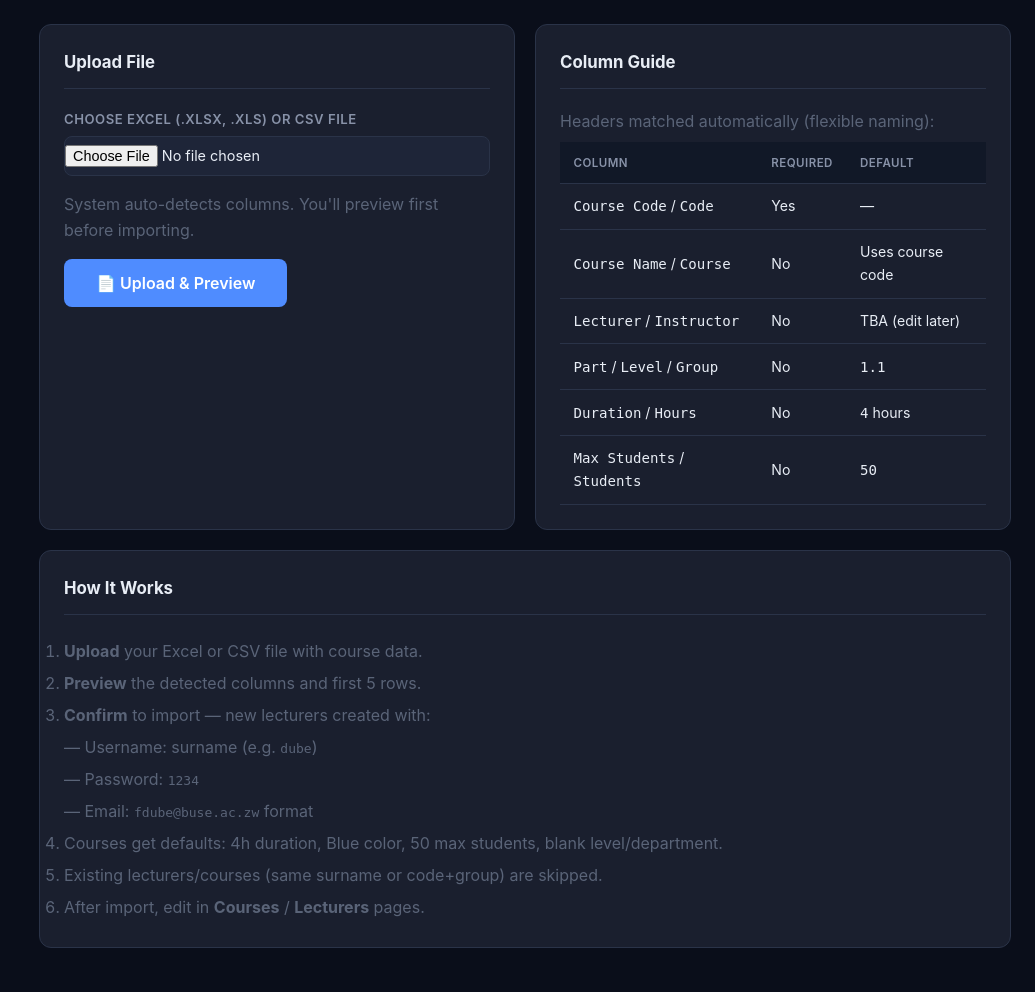
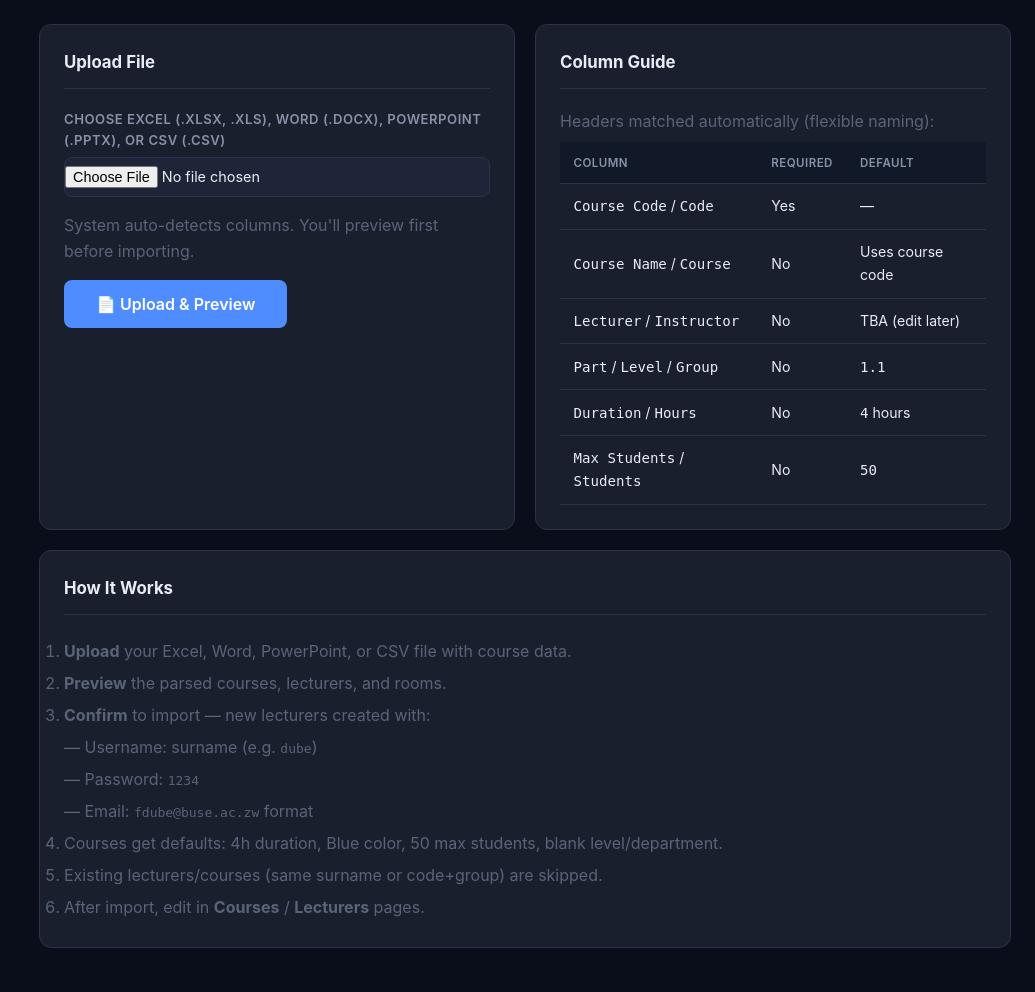
Before and after one commit to Tascar600/uni-tablepro, a Python web app: template timetable_system/templates/admin_upload.html in a window 1280 px wide. Shown: the whole page, without its empty margins (245-1280 px from the left). Run offline with Jinja, Linux system fonts and the light colour scheme; the template is opened without the code that fills it, so the values that code supplies are empty.

Commit message:
Fix template preview, add CSV support, fix error handling

```diff
--- a/timetable_system/templates/admin_upload.html
+++ b/timetable_system/templates/admin_upload.html
@@ -1,7 +1,7 @@
 {% extends "base.html" %}
 {% block title %}Upload Documents - MyBuse Course Timetable{% endblock %}
 {% block page_title %}Upload Documents{% endblock %}
-{% block page_subtitle %}Import courses and lecturers from Excel or CSV{% endblock %}
+{% block page_subtitle %}Import courses and lecturers from Excel, Word, PowerPoint, or CSV{% endblock %}
 
 {% block content %}
 {% if results %}
@@ -23,11 +23,63 @@
 {% if preview %}
 <div class="card" style="border-left:4px solid var(--accent-primary);margin-bottom:1.5rem">
     <div class="card-header"><h3>&#128269; Preview - Review Before Import</h3></div>
-    <p class="text-muted mb-2">Columns detected: <strong>{{ headers|join(', ') }}</strong></p>
-    <div class="table-wrapper"><table><thead><tr>{% for h in headers %}<th>{{ h }}</th>{% endfor %}</tr></thead><tbody>
-    {% for row in sample_rows %}<tr>{% for h in headers %}<td>{{ row[h] if row[h] else '-' }}</td>{% endfor %}</tr>{% endfor %}
-    </tbody></table></div>
-    <form method="POST" enctype="multipart/form-data" style="margin-top:1rem">
+    <p class="text-muted mb-2"><strong>{{ filename }}</strong> parsed successfully</p>
+
+    {% if courses %}
+    <div class="card mb-2">
+        <div class="card-header"><h4>Courses ({{ courses|length }})</h4></div>
+        <div class="table-wrapper">
+            <table><thead><tr><th>Code</th><th>Name</th><th>Lecturer</th><th>Duration</th><th>Group</th><th>Max Students</th></tr></thead>
+            <tbody>
+            {% for c in courses %}
+            <tr>
+                <td>{{ c.course_code }}</td>
+                <td>{{ c.course_name }}</td>
+                <td>{{ c.lecturer_username or 'TBA' }}</td>
+                <td>{{ c.duration_hours }}h</td>
+                <td>{{ c.group }}</td>
+                <td>{{ c.max_students }}</td>
+            </tr>
+            {% endfor %}
+            </tbody></table>
+        </div>
+    </div>
+    {% endif %}
+
+    {% if lecturers %}
+    <div class="card mb-2">
+        <div class="card-header"><h4>Lecturers ({{ lecturers|length }})</h4></div>
+        <div class="table-wrapper">
+            <table><thead><tr><th>Full Name</th><th>Username</th><th>Email</th><th>Password</th></tr></thead>
+            <tbody>
+            {% for l in lecturers %}
+            <tr>
+                <td>{{ l.full_name }}</td>
+                <td>{{ l.username }}</td>
+                <td>{{ l.email }}</td>
+                <td>1234</td>
+            </tr>
+            {% endfor %}
+            </tbody></table>
+        </div>
+    </div>
+    {% endif %}
+
+    {% if rooms %}
+    <div class="card mb-2">
+        <div class="card-header"><h4>Rooms ({{ rooms|length }})</h4></div>
+        <div class="table-wrapper">
+            <table><thead><tr><th>Room Code</th><th>Capacity</th></tr></thead>
+            <tbody>
+            {% for r in rooms %}
+            <tr><td>{{ r.room_code }}</td><td>{{ r.capacity or 'N/A' }}</td></tr>
+            {% endfor %}
+            </tbody></table>
+        </div>
+    </div>
+    {% endif %}
+
+    <form method="POST" style="margin-top:1rem">
         <input type="hidden" name="confirm_import" value="1">
         <button type="submit" class="btn btn-success btn-lg">&#9989; Confirm Import</button>
         <a href="{{ url_for('admin_upload_documents') }}" class="btn btn-ghost">Cancel</a>
@@ -40,7 +92,7 @@
         <div class="card-header"><h3>Upload File</h3></div>
         <form method="POST" enctype="multipart/form-data">
             <input type="hidden" name="preview" value="1">
-            <div class="form-group"><label>Choose Excel (.xlsx, .xls) or CSV file</label><input type="file" name="file" accept=".xlsx,.xls,.csv" required style="padding:0.5rem 0"></div>
+            <div class="form-group"><label>Choose Excel (.xlsx, .xls), Word (.docx), PowerPoint (.pptx), or CSV (.csv)</label><input type="file" name="file" accept=".xlsx,.xls,.docx,.pptx,.csv" required style="padding:0.5rem 0"></div>
             <p class="text-muted mb-2">System auto-detects columns. You'll preview first before importing.</p>
             <button type="submit" class="btn btn-primary btn-lg">&#128196; Upload & Preview</button>
         </form>
@@ -56,8 +108,8 @@
 </div>
 
 <div class="card"><div class="card-header"><h3>How It Works</h3></div><ol class="text-muted" style="line-height:2">
-    <li><strong>Upload</strong> your Excel or CSV file with course data.</li>
-    <li><strong>Preview</strong> the detected columns and first 5 rows.</li>
+    <li><strong>Upload</strong> your Excel, Word, PowerPoint, or CSV file with course data.</li>
+    <li><strong>Preview</strong> the parsed courses, lecturers, and rooms.</li>
     <li><strong>Confirm</strong> to import — new lecturers created with:
         <br>— Username: surname (e.g. <code>dube</code>)
         <br>— Password: <code>1234</code>
```
Also changed, not shown: timetable_system/app.py (+13 -4 lines), timetable_system/document_parser.py (+50 -5 lines).
